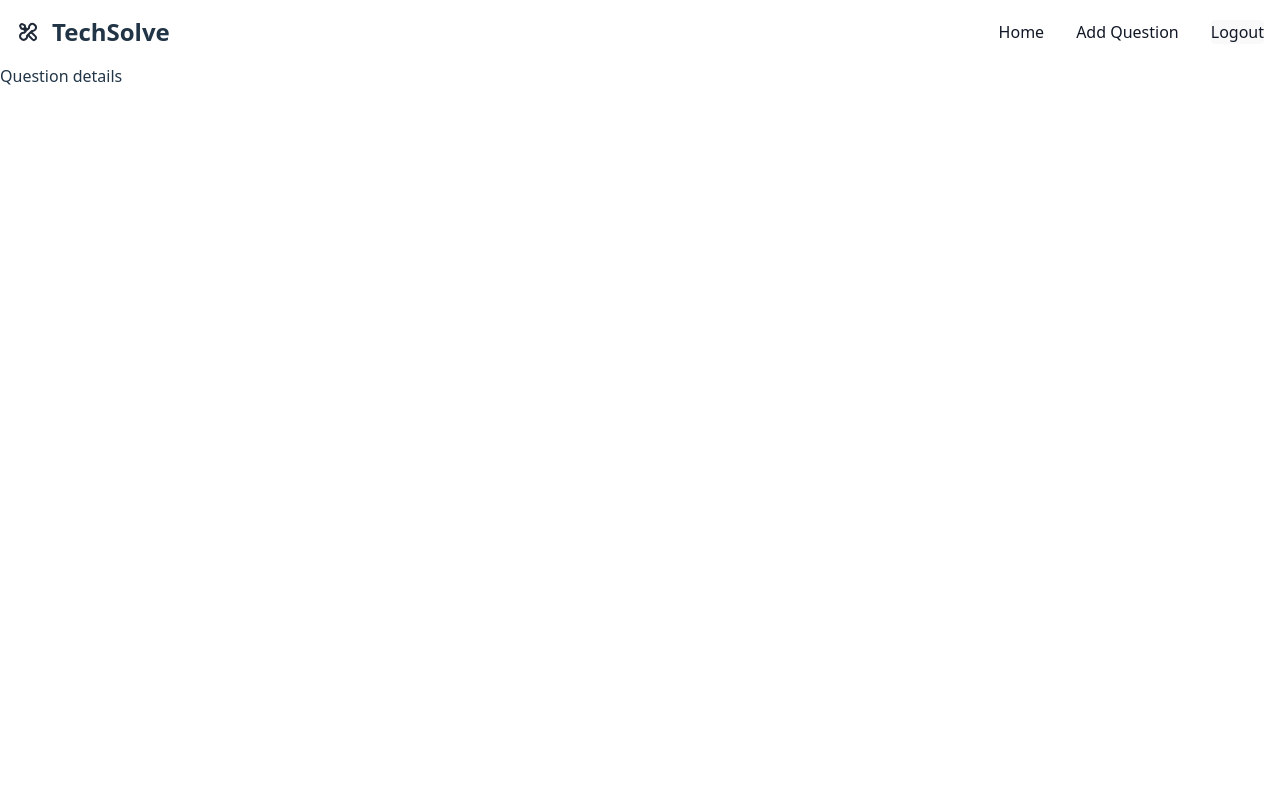
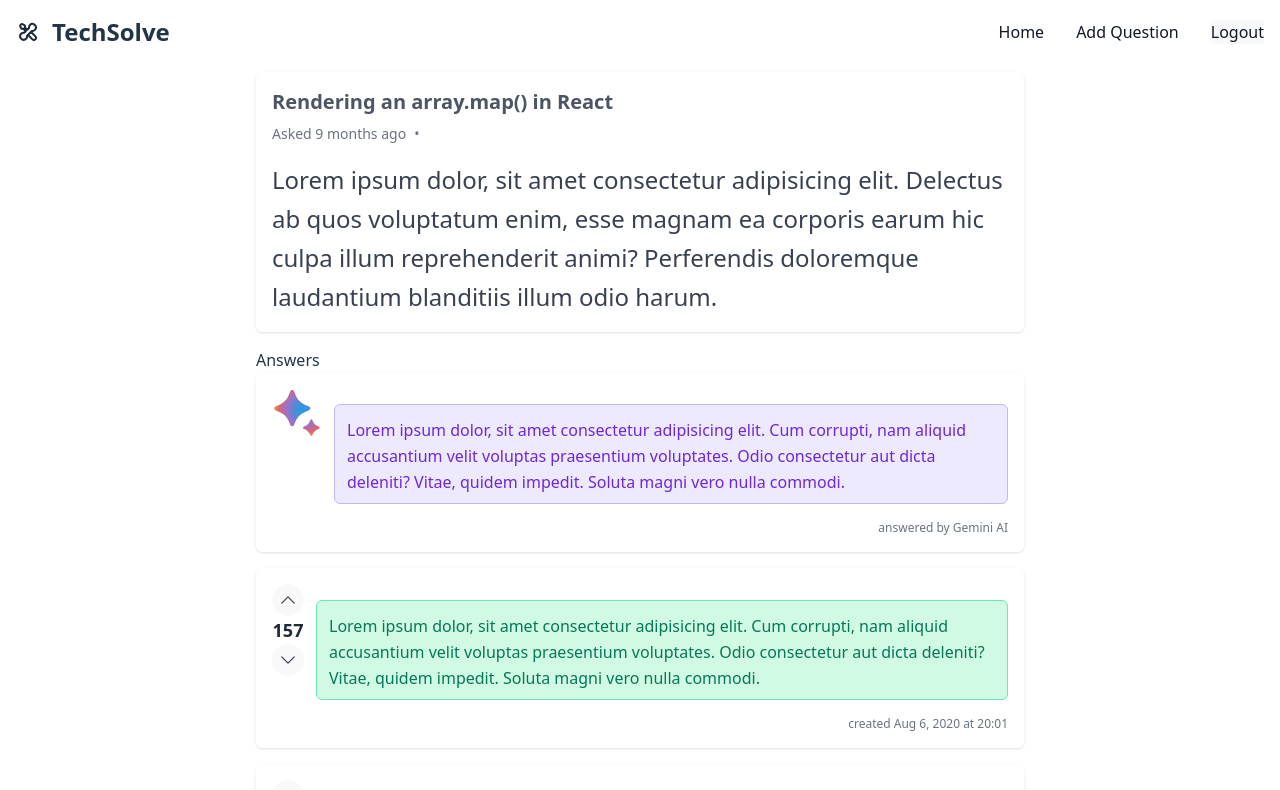
Before and after one commit to techsolve-group-project/client, a React (Vite) app: page /questions/1 in a window 1280 px wide. Shown: the top 790 px of the page. Built offline with nearby package versions, Linux system fonts and the light colour scheme.

Commit message:
feat: Add QuestionPost page component

```diff
--- /dev/null
+++ b/src/components/QuestionDetailCard.jsx
@@ -0,0 +1,21 @@
+export default function QuestionDetailCard() {
+    return(
+        <div className="bg-white rounded-md shadow-sm p-4 mb-4">
+  <h2 className="text-xl font-semibold text-gray-600 hover:underline">
+    Rendering an array.map() in React
+  </h2>
+  <div className="flex items-center text-sm text-gray-500 mt-2">
+    <span>
+      Asked <span className="font-medium"> 9 months ago</span>
+    </span>
+    <span className="mx-2">•</span>
+  </div>
+  <div className="flex items-start mt-4 space-x-3">
+    <p className="text-gray-700 leading-relaxed text-2xl">
+     Lorem ipsum dolor, sit amet consectetur adipisicing elit. Delectus ab quos voluptatum enim, esse magnam ea corporis earum hic culpa illum reprehenderit animi? Perferendis doloremque laudantium blanditiis illum odio harum.
+    </p>
+  </div>
+</div>
+
+    )
+}
--- a/src/main.jsx
+++ b/src/main.jsx
@@ -9,6 +9,7 @@ import Register from './pages/Register';
 import FormAddQuestion from './pages/FormAddQuestion';
 // conflict
 import PublicLayout from './layout/PublicLayout';
+import QuestionPost from './pages/QuestionPost';
 
 
 createRoot(document.getElementById('root')).render(
@@ -39,7 +40,7 @@ createRoot(document.getElementById('root')).render(
           />
           <Route
             path="/questions/:id"
-            element={<h1>Question details</h1>}
+            element={<QuestionPost/>}
           />
         </Route>
       </Routes>
--- /dev/null
+++ b/src/pages/QuestionPost.jsx
@@ -0,0 +1,21 @@
+import CommentCard from "../components/CommentCard";
+import CommentCardAI from "../components/CommentCardAI";
+import QuestionDetailCard from "../components/QuestionDetailCard";
+
+export default function QuestionPost() {
+    return(
+        <>
+        <div className="w-3xl m-auto pt-2">
+        <QuestionDetailCard/>
+        <div>
+            <h1>Answers</h1>
+            <CommentCardAI />
+            <CommentCard/>
+            <CommentCard/>
+            <CommentCard/>
+        </div>
+
+        </div>
+        </>
+    )
+}
```
